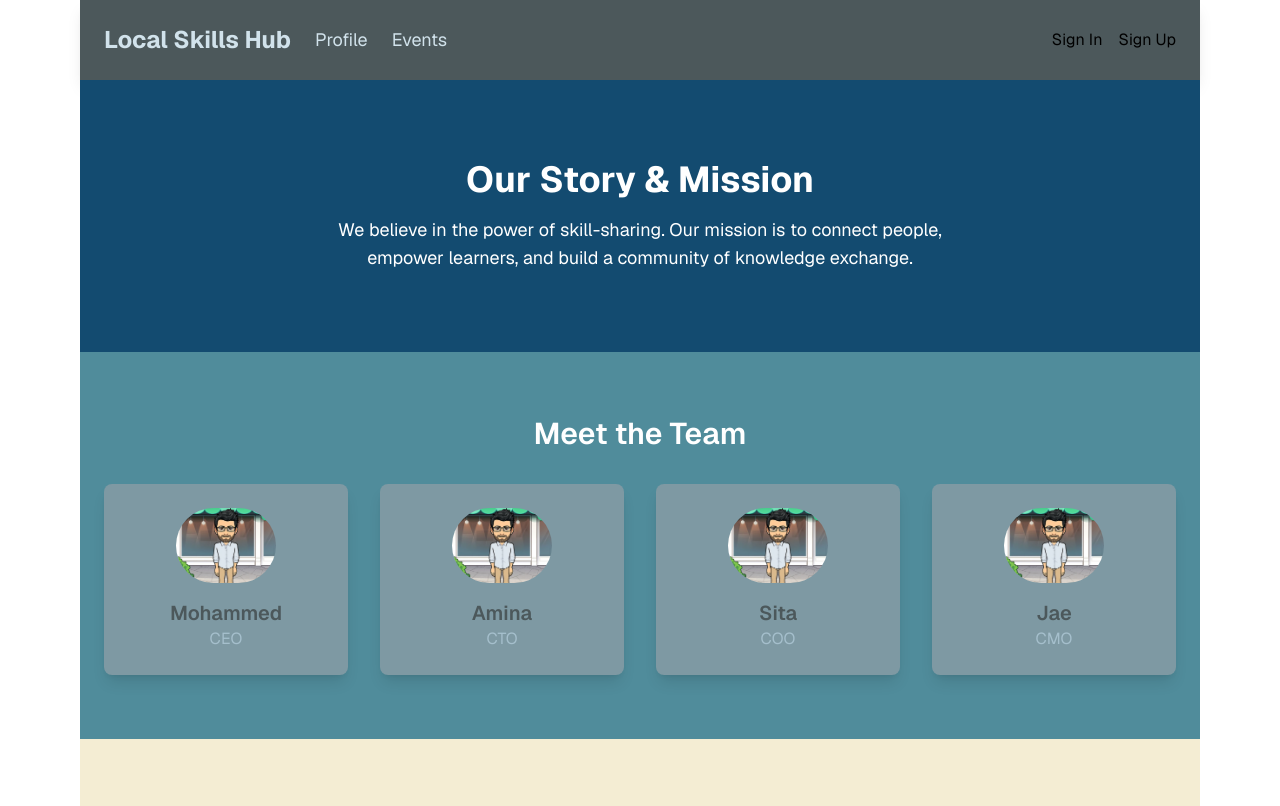
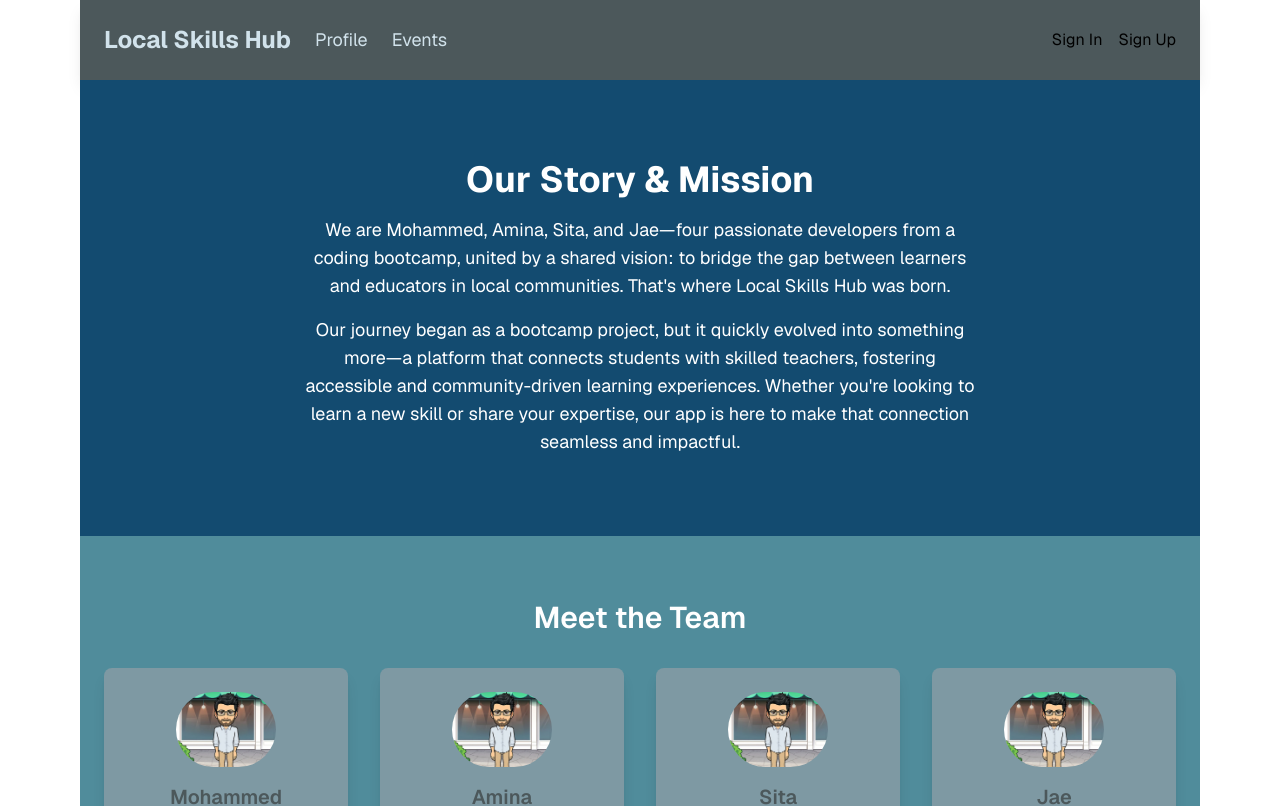
Before and after one commit to MohammedG91/week-12-assignment, a Next.js app: page /about in a window 1280 px wide. Shown: the top 806 px of the page. Built offline with nearby package versions, Linux system fonts and the light colour scheme; no server answers.

Commit message:
updated our story & mission

```diff
--- a/src/app/about/page.js
+++ b/src/app/about/page.js
@@ -6,8 +6,18 @@ export default function About() {
       <section className="w-full relative bg-[#134b70] text-white py-20 px-6 text-center">
         <h1 className="text-4xl font-bold mb-4">Our Story & Mission</h1>
         <p className="max-w-2xl mx-auto text-lg">
-          We believe in the power of skill-sharing. Our mission is to connect
-          people, empower learners, and build a community of knowledge exchange.
+          We are Mohammed, Amina, Sita, and Jae—four passionate developers from
+          a coding bootcamp, united by a shared vision: to bridge the gap
+          between learners and educators in local communities. That's where
+          Local Skills Hub was born.
+        </p>
+        <p className="max-w-2xl mx-auto text-lg mt-4">
+          Our journey began as a bootcamp project, but it quickly evolved into
+          something more—a platform that connects students with skilled
+          teachers, fostering accessible and community-driven learning
+          experiences. Whether you're looking to learn a new skill or share your
+          expertise, our app is here to make that connection seamless and
+          impactful.
         </p>
       </section>
 
```
